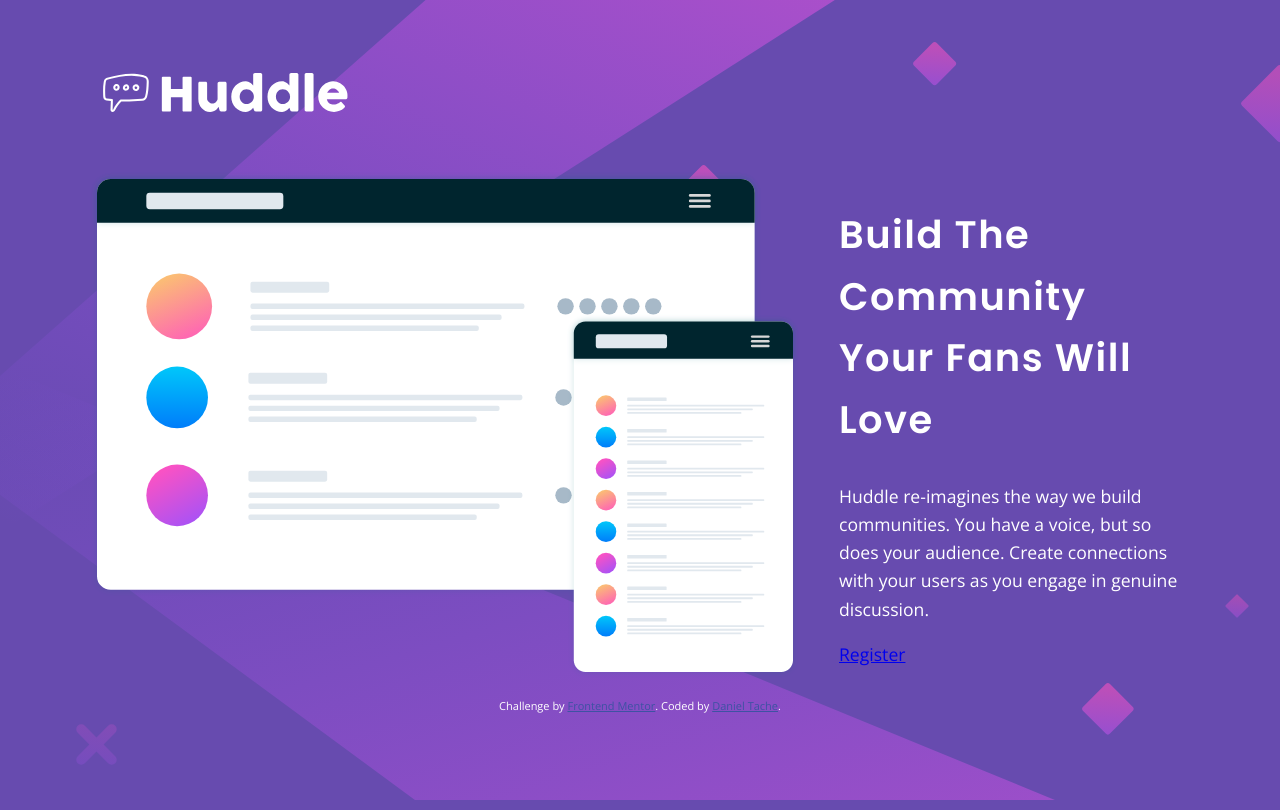
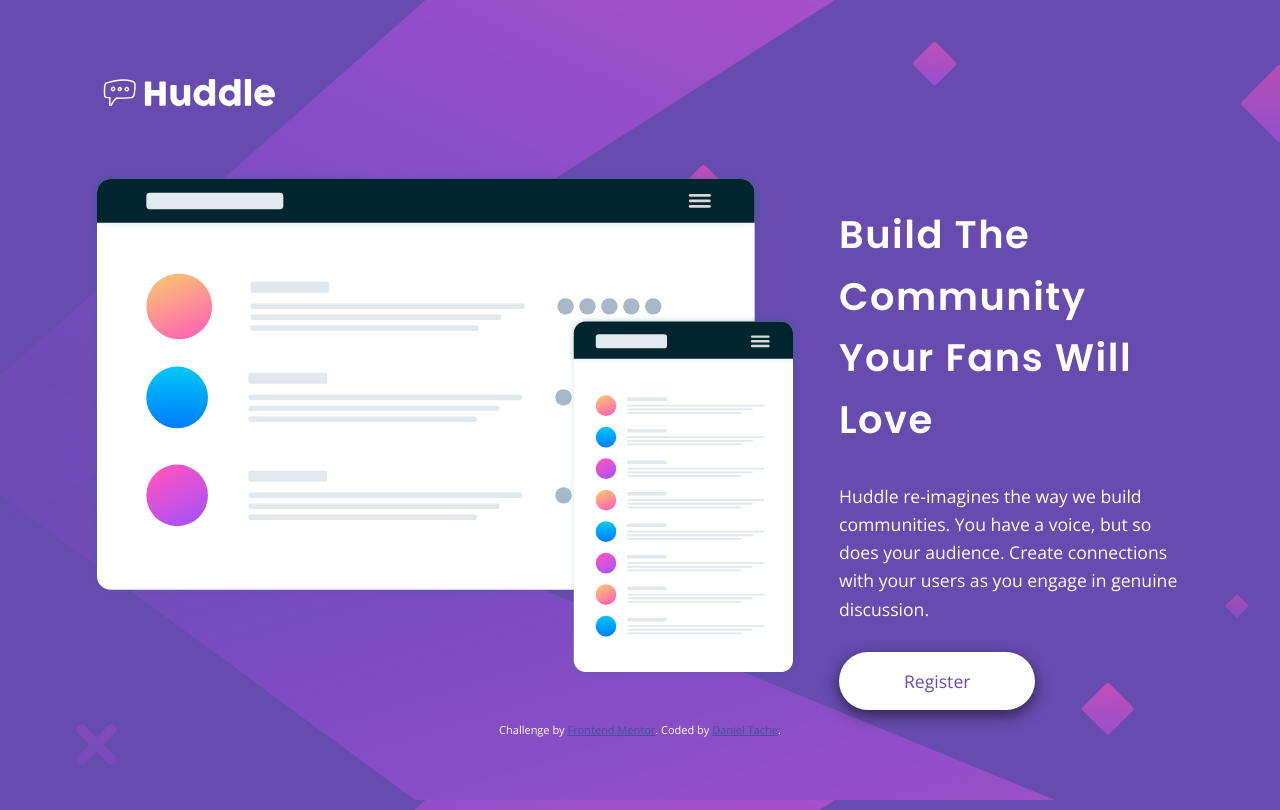
Before and after one commit to Dores12/dores12.github.io, a plain HTML site: page index.html in a window 1280 px wide. Drawn offline with nearby package versions, Linux system fonts and the light colour scheme.

Commit message:
styling link

```diff
--- a/style/style.css
+++ b/style/style.css
@@ -1,5 +1,7 @@
 :root {
     --bg-color: hsl(257, 40%, 49%);
+    --text-color: hsl(0, 0%, 100%);
+    --hover-color: hsl(300, 69%, 71%);
 }
 
 body {
@@ -7,7 +9,7 @@ body {
     font-weight: 400;
     font-size: 1.1rem;
     line-height: 1.6;
-    color: hsl(0, 0%, 100%);
+    color: var(--text-color);
     margin: 0 auto;
     padding: 60px 90px;
     background: url("../images/bg-desktop.svg") var(--bg-color);
@@ -23,6 +25,8 @@ h1 {
 
 .logo {
     margin-bottom: 40px;
+    transform: scale(0.7);
+    margin-left: -35px;
 }
 
 /* MAIN */
@@ -33,6 +37,23 @@ main {
     gap: 40px;
 }
 
+.content a {
+    display: inline-block;
+    color: var(--bg-color);
+    text-decoration: none;
+    background-color: var(--text-color);
+    padding: 15px 65px;
+    margin-top: 12px;
+    border-radius: 35px;
+    box-shadow: rgba(0, 0, 0, 0.55) 0px 5px 15px;
+
+}
+
+.content a:hover {
+    background-color: var(--hover-color);
+    color: var(--text-color);
+}
+
 /* FOOTER */
 .attribution { font-size: 11px; text-align: center; }
 
```
